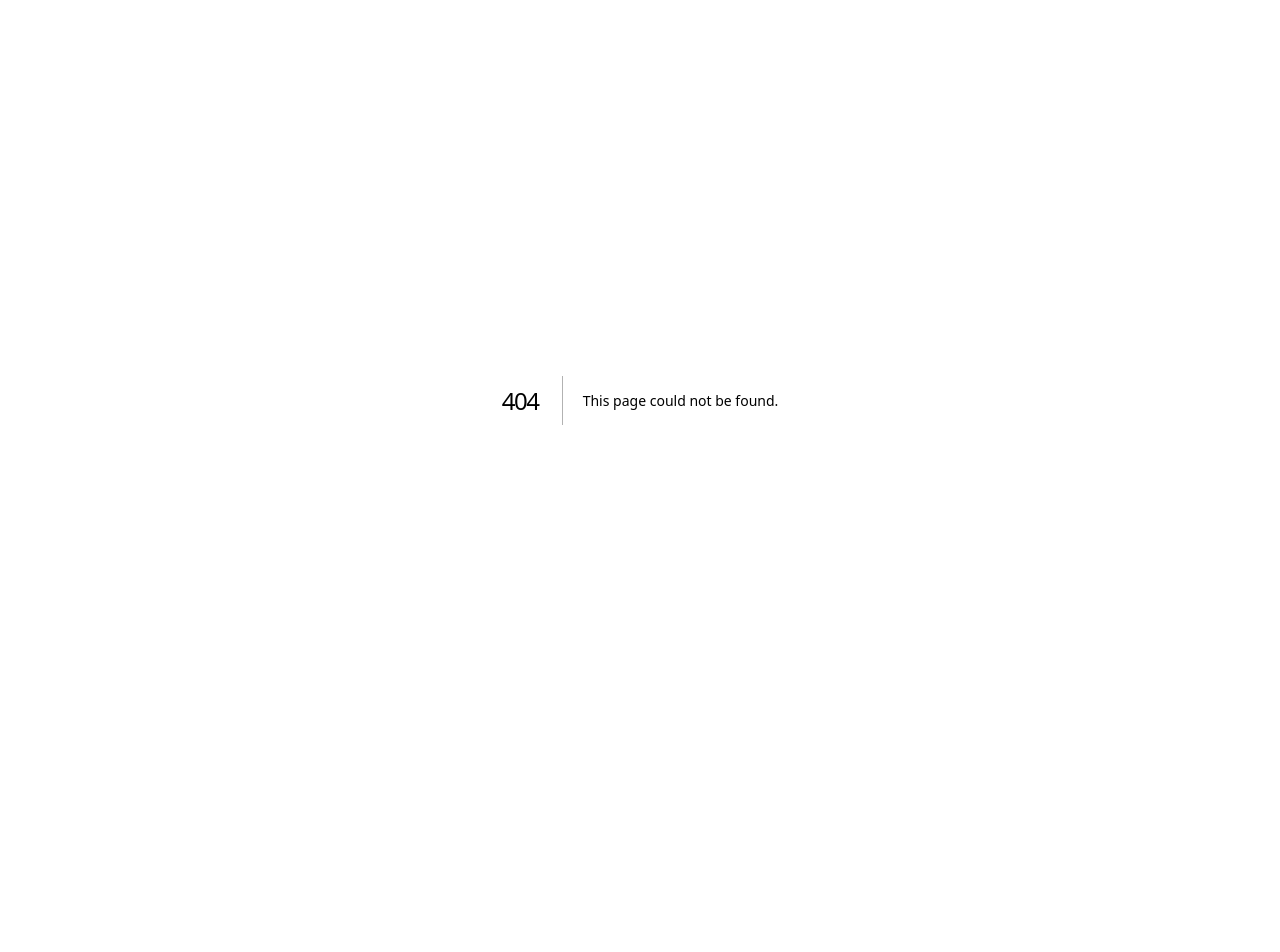
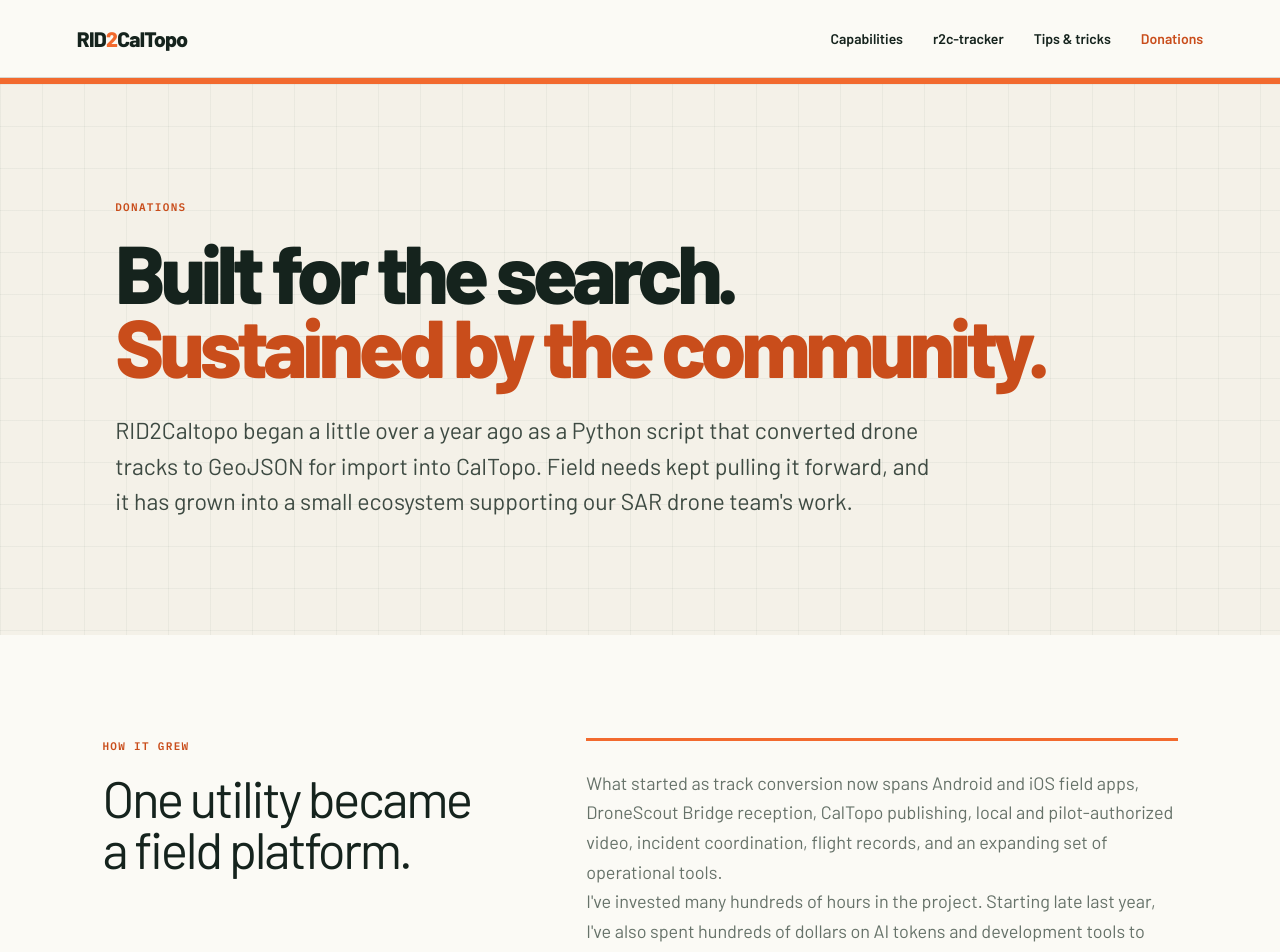
Before and after one commit to kjtsar/rid2caltopo_website, a Next.js app: page /donations in a window 1280 px wide. Before the commit this address had no page. Shown: the top 952 px of the page. Before the commit the page ends 800 px from the top, so only its background shows below. Built offline with nearby package versions, Linux system fonts and the light colour scheme.

Commit message:
Add project donations page

```diff
--- /dev/null
+++ b/app/donations/page.tsx
@@ -0,0 +1,139 @@
+import type { Metadata } from "next";
+import Link from "next/link";
+
+export const metadata: Metadata = {
+  title: "Donations",
+  description:
+    "Learn how RID2Caltopo grew, the principles guiding its development, and how voluntary contributions are used.",
+  alternates: { canonical: "/donations" },
+};
+
+const directives = [
+  {
+    number: "01",
+    title: "Serve the field mission",
+    copy: "Build practical tools around the way SAR drone teams actually search, coordinate, document flights, and review imagery.",
+  },
+  {
+    number: "02",
+    title: "Keep the core accessible",
+    copy: "Keep the RID2Caltopo field app free, preserve the self-hosted path, and make managed services transparent and usage-based.",
+  },
+  {
+    number: "03",
+    title: "Respect operational control",
+    copy: "Protect organization data, require pilot approval before video leaves the field device, and never present software as a substitute for trained judgment.",
+  },
+  {
+    number: "04",
+    title: "Grow both platforms together",
+    copy: "Treat Android and iOS as peer platforms and continue improving the capabilities and productivity of SAR drone teams.",
+  },
+];
+
+export default function DonationsPage() {
+  return (
+    <main className="info-shell donations-shell">
+      <header className="info-header">
+        <Link className="brand" href="/" aria-label="RID2Caltopo home">
+          <span>RID<span className="brand-two">2</span>CalTopo</span>
+        </Link>
+        <nav aria-label="Information pages">
+          <Link href="/capabilities">Capabilities</Link>
+          <Link href="/tracker">r2c-tracker</Link>
+          <Link href="/tips">Tips &amp; tricks</Link>
+          <Link aria-current="page" href="/donations">Donations</Link>
+        </nav>
+      </header>
+
+      <section className="info-hero donations-hero">
+        <p className="eyebrow">Donations</p>
+        <h1>Built for the search.<br /><em>Sustained by the community.</em></h1>
+        <p>
+          RID2Caltopo began a little over a year ago as a Python script that
+          converted drone tracks to GeoJSON for import into CalTopo. Field needs
+          kept pulling it forward, and it has grown into a small ecosystem
+          supporting our SAR drone team&apos;s work.
+        </p>
+      </section>
+
+      <section className="info-section donation-history">
+        <div>
+          <p className="eyebrow">How it grew</p>
+          <h2>One utility became a field platform.</h2>
+        </div>
+        <div className="donation-story">
+          <p>
+            What started as track conversion now spans Android and iOS field
+            apps, DroneScout Bridge reception, CalTopo publishing, local and
+            pilot-authorized video, incident coordination, flight records, and
+            an expanding set of operational tools.
+          </p>
+          <p>
+            I&apos;ve invested many hundreds of hours in the project. Starting late
+            last year, I&apos;ve also spent hundreds of dollars on AI tokens and
+            development tools to reach the current level of functionality. I
+            plan to continue development aimed at making SAR drone teams more
+            capable and productive.
+          </p>
+        </div>
+      </section>
+
+      <section className="info-section donation-directives">
+        <div className="section-heading">
+          <p className="eyebrow">Project directives</p>
+          <h2>Useful, accessible, accountable.</h2>
+        </div>
+        <div className="directive-grid">
+          {directives.map((directive) => (
+            <article key={directive.number}>
+              <span>{directive.number}</span>
+              <h3>{directive.title}</h3>
+              <p>{directive.copy}</p>
+            </article>
+          ))}
+        </div>
+      </section>
+
+      <section className="info-section donation-funding">
+        <div className="funding-copy">
+          <p className="eyebrow">Where contributions go</p>
+          <h2>Development first. NCSSAR next.</h2>
+          <p>
+            Contributions initially offset project development expenses,
+            including the tools and AI resources used to design, implement,
+            test, document, and publish RID2Caltopo and r2c-tracker.
+          </p>
+          <p>
+            As the user base grows, managed-service usage payments are intended
+            to cover operating costs. After development costs are covered, any
+            additional donations will go to our local Nevada County Sheriff&apos;s
+            Search and Rescue organization, NCSSAR.
+          </p>
+        </div>
+        <aside className="donation-action" aria-label="Make a voluntary contribution">
+          <span>VOLUNTARY SUPPORT</span>
+          <h3>Help continue the work.</h3>
+          <p>
+            Contributions do not purchase product access, service priority, or
+            operational influence. No charitable tax receipt is offered through
+            this PayPal link.
+          </p>
+          <a
+            className="button button-primary"
+            href="https://paypal.me/kjtgv"
+            target="_blank"
+            rel="noreferrer"
+          >
+            Contribute through PayPal <span aria-hidden="true">↗</span>
+          </a>
+        </aside>
+      </section>
+
+      <footer className="info-footer">
+        <Link href="/">← Back to RID2Caltopo</Link>
+        <span>Community-supported development for SAR drone teams</span>
+      </footer>
+    </main>
+  );
+}
--- a/app/globals.css
+++ b/app/globals.css
@@ -1631,6 +1631,108 @@
   gap: 5px;
 }
 
+/* Donations */
+.donations-hero {
+  background-color: var(--cream);
+}
+
+.donation-history {
+  display: grid;
+  gap: clamp(36px, 7vw, 110px);
+  grid-template-columns: minmax(260px, 0.8fr) minmax(0, 1.2fr);
+}
+
+.donation-history h2,
+.donation-directives h2,
+.donation-funding h2 {
+  font-size: clamp(38px, 4vw, 62px);
+  letter-spacing: -0.045em;
+  line-height: 1;
+}
+
+.donation-story {
+  border-top: 3px solid var(--orange);
+  color: var(--muted);
+  font-size: 18px;
+  line-height: 1.65;
+  padding-top: 28px;
+}
+
+.donation-story p:first-child {
+  margin-top: 0;
+}
+
+.donation-directives {
+  background: var(--forest-deep);
+  color: white;
+}
+
+.directive-grid {
+  display: grid;
+  gap: 1px;
+  grid-template-columns: repeat(4, minmax(0, 1fr));
+  margin-top: 54px;
+}
+
+.directive-grid article {
+  border: 1px solid rgba(255, 255, 255, 0.16);
+  padding: clamp(24px, 3vw, 40px);
+}
+
+.directive-grid span,
+.donation-action > span {
+  color: #f5a17c;
+  font-family: var(--font-plex-mono), monospace;
+  font-size: 10px;
+  letter-spacing: 0.08em;
+}
+
+.directive-grid h3 {
+  font-size: 24px;
+  margin: 34px 0 14px;
+}
+
+.directive-grid p {
+  color: #b7c4b8;
+  line-height: 1.6;
+  margin: 0;
+}
+
+.donation-funding {
+  align-items: start;
+  background: var(--cream);
+  display: grid;
+  gap: clamp(36px, 7vw, 110px);
+  grid-template-columns: minmax(0, 1.25fr) minmax(300px, 0.75fr);
+}
+
+.funding-copy > p:not(.eyebrow) {
+  color: var(--muted);
+  font-size: 17px;
+  line-height: 1.65;
+}
+
+.donation-action {
+  background: var(--paper);
+  border: 3px solid var(--orange);
+  box-shadow: 14px 14px 0 rgba(24, 59, 43, 0.14);
+  padding: clamp(28px, 4vw, 48px);
+}
+
+.donation-action h3 {
+  font-size: 30px;
+  margin: 28px 0 14px;
+}
+
+.donation-action p {
+  color: var(--muted);
+  line-height: 1.55;
+}
+
+.donation-action .button {
+  margin-top: 18px;
+}
+
 /* Field tips */
 .tips-hero {
   background-color: var(--cream);
@@ -1767,10 +1869,13 @@
 @media (max-width: 800px) {
   .capability-overview,
   .mechanics-grid,
+  .donation-history,
+  .donation-funding,
   .pricing-grid {
     grid-template-columns: 1fr;
   }
 
+  .directive-grid,
   .tips-index,
   .tips-grid {
     grid-template-columns: 1fr;
--- a/app/page.tsx
+++ b/app/page.tsx
@@ -130,14 +130,9 @@
           development, hosting, and administration. Contributions do not
           purchase access or priority.
         </p>
-        <a
-          href="https://paypal.me/kjtgv"
-          target="_blank"
-          rel="noreferrer"
-          aria-label="Support RID2Caltopo through PayPal.Me"
-        >
-          Support the project <span aria-hidden="true">↗</span>
-        </a>
+        <Link href="/donations" aria-label="Learn how contributions support RID2Caltopo">
+          Support the project <span aria-hidden="true">→</span>
+        </Link>
       </aside>
       <header className="site-header">
         <a className="brand" href="#top" aria-label="RID2Caltopo home">
--- a/worker/index.ts
+++ b/worker/index.ts
@@ -30,6 +30,7 @@
   "/capabilities",
   "/tracker",
   "/tips",
+  "/donations",
   "/early-access",
   "/managed-pilot",
 ];
```
Also changed, not shown: 1 other file (tests, documents, lock files or other folders).
